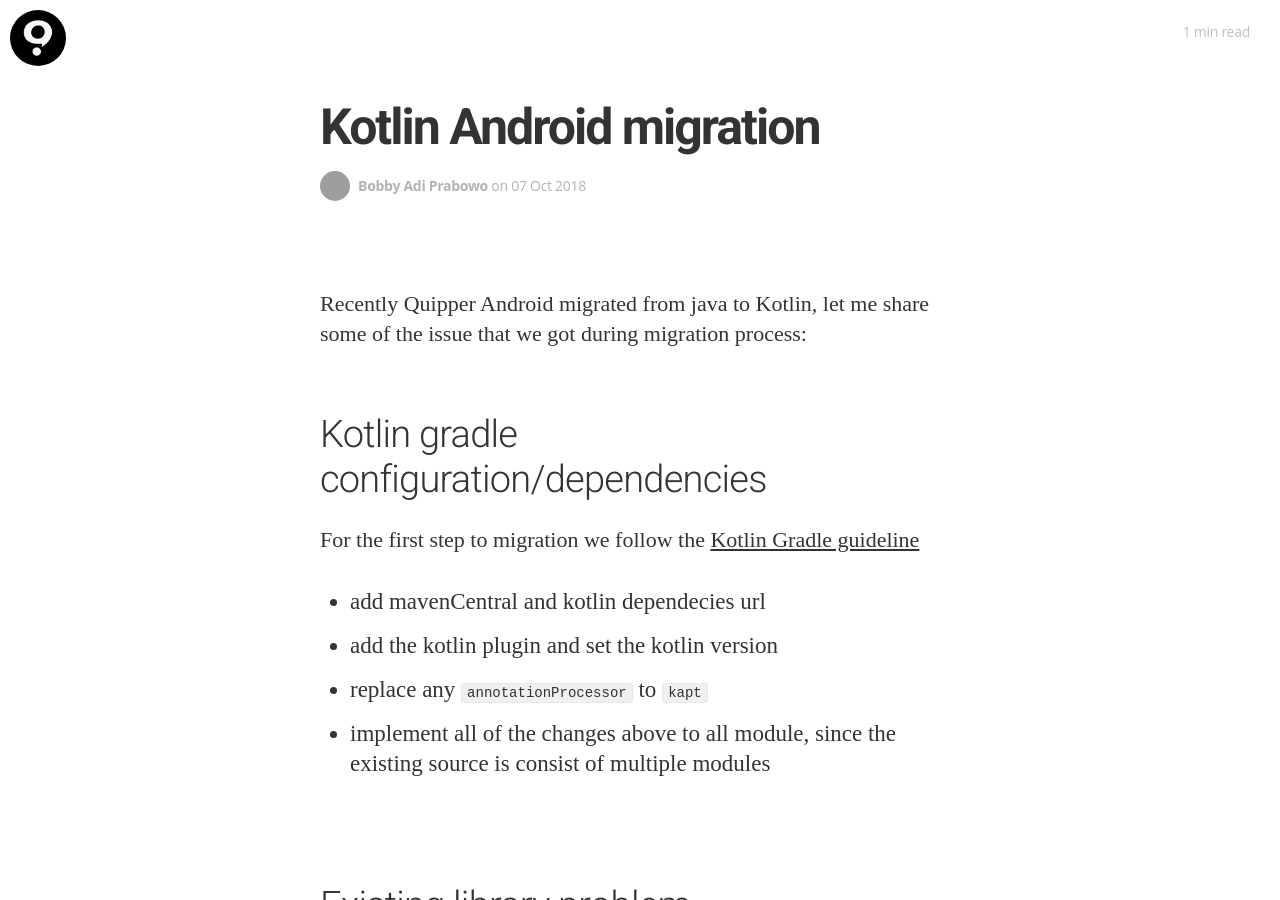
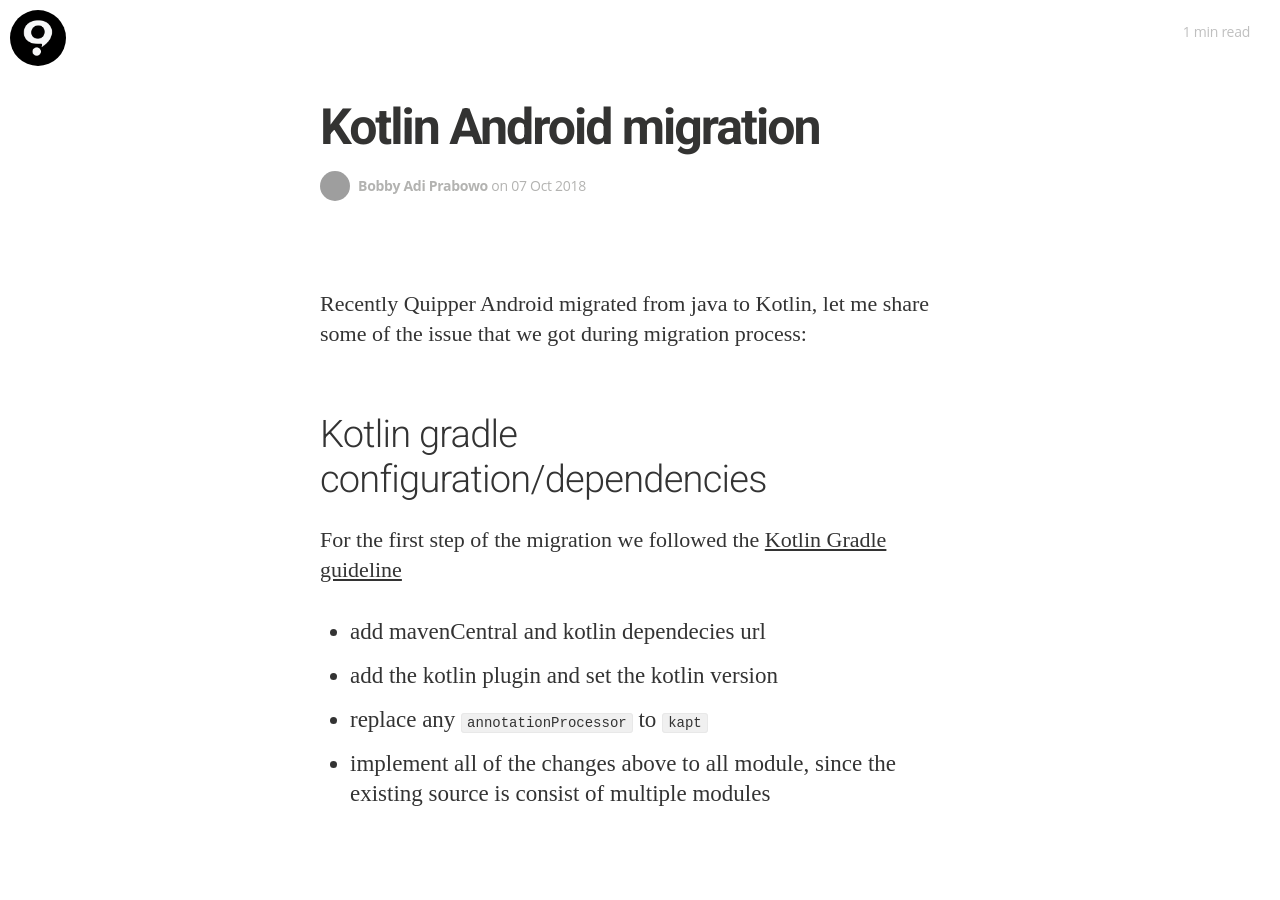
Before and after one commit to tamatamvan/quipper.github.io, a Jekyll site: the page built from _posts/2018-10-07-kotlin-android-migration.markdown, in a window 1280 px wide and 900 px high. Built offline with Jekyll 4.4.1, drawn with Linux system fonts in a browser that asks for light colours; nearby versions of some CDN libraries; some web fonts are replaced; comment, search, counter and statistics services are not loaded; grey boxes are pictures that could not be loaded.

Commit message:
fix grammar on migration

```diff
--- a/_posts/2018-10-07-kotlin-android-migration.markdown
+++ b/_posts/2018-10-07-kotlin-android-migration.markdown
@@ -9,7 +9,7 @@ comments: true
 Recently Quipper Android migrated from java to Kotlin, let me share some of the issue that we got during migration process:
 
 ## Kotlin gradle configuration/dependencies
-For the first step to migration we follow the [Kotlin Gradle guideline](https://kotlinlang.org/docs/reference/using-gradle.html)
+For the first step of the migration we followed the [Kotlin Gradle guideline](https://kotlinlang.org/docs/reference/using-gradle.html)
 
 - add mavenCentral and kotlin dependecies url
 - add the kotlin plugin and set the kotlin version
```
